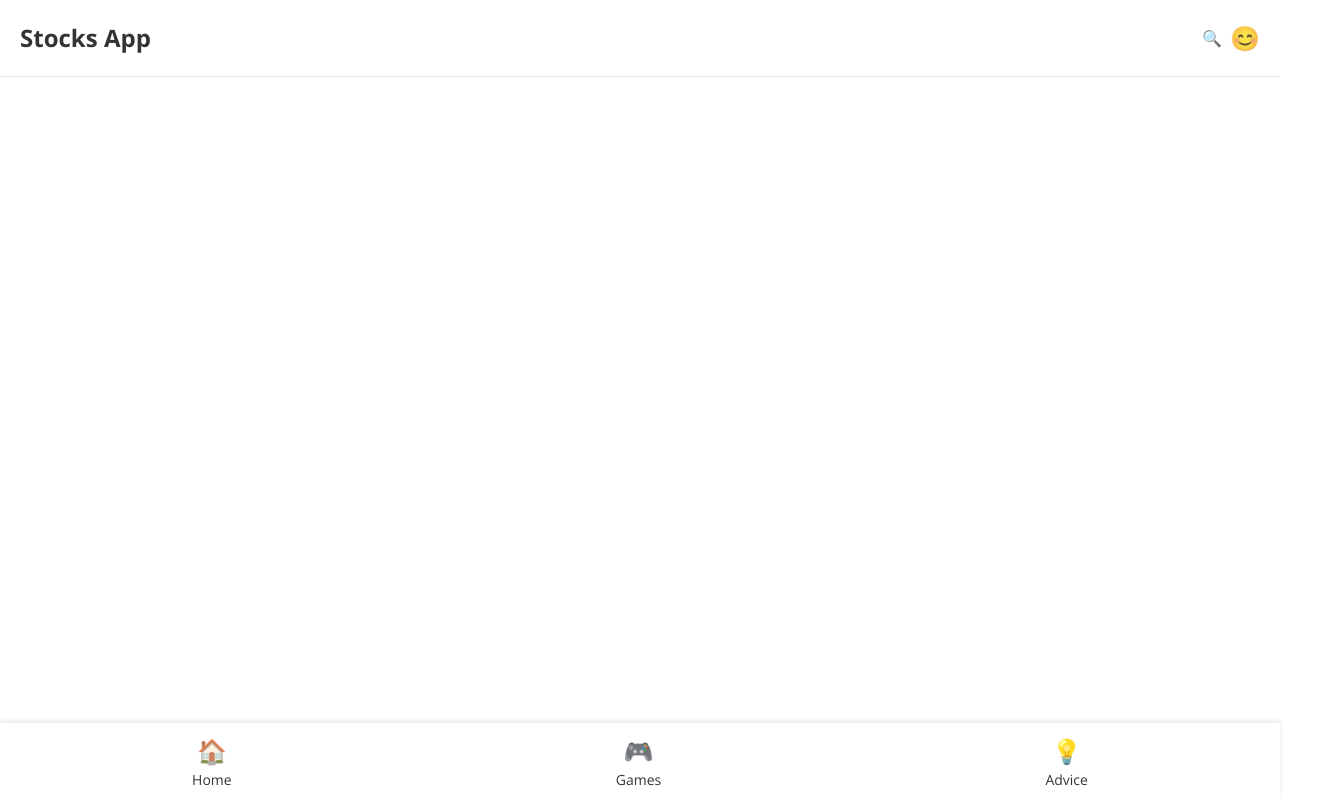
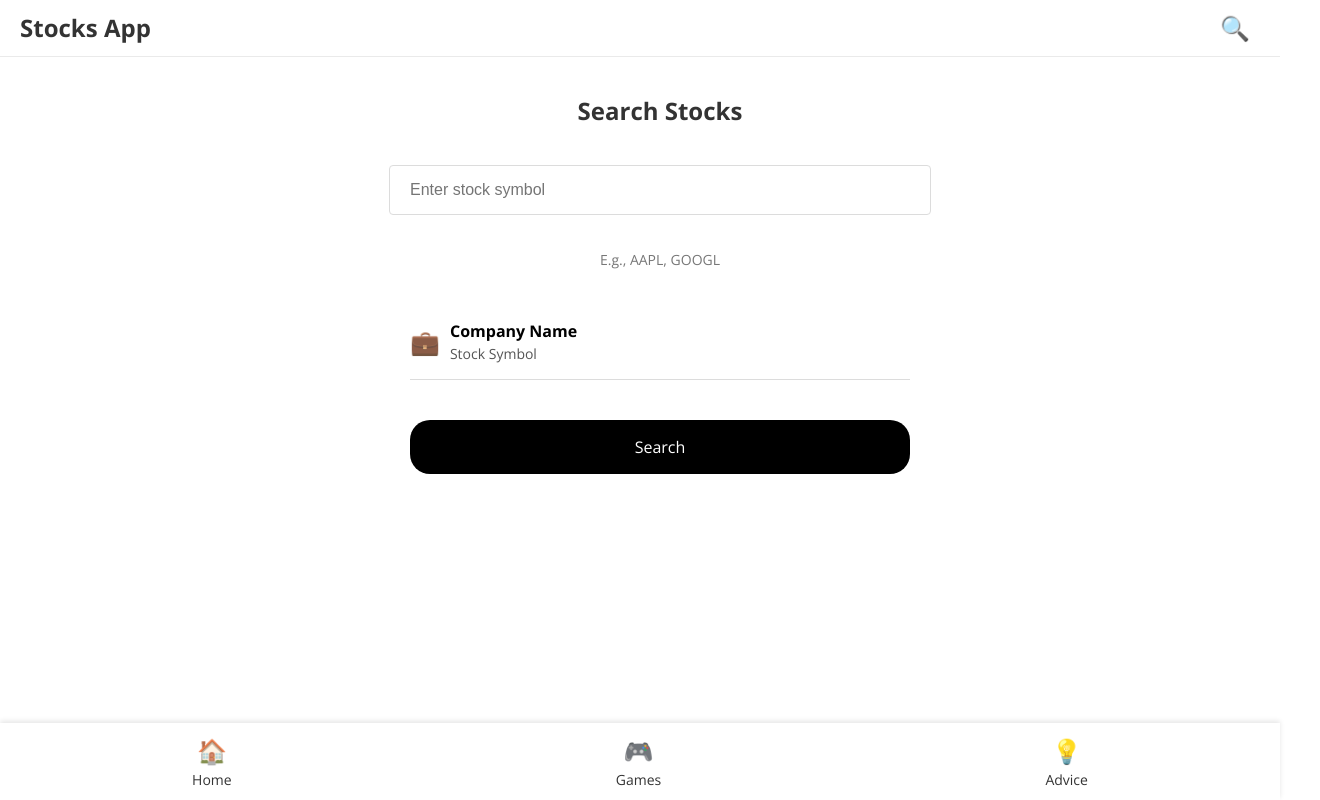
Before and after one commit to alexechoi/hack-kosice-24, a React (Vite) app: page /search in a window 1280 px wide. Shown: the whole page, 1320 px wide, since content can reach past the window. Built offline with nearby package versions, Linux system fonts and the light colour scheme.

Commit message:
Added search page

```diff
--- a/src/App.tsx
+++ b/src/App.tsx
@@ -4,6 +4,7 @@ import { Navbar } from "./components/Navbar/Navbar";
 import { Tabbar } from "./components/Tabbar/Tabbar";
 import HomePage from './pages/HomePage/HomePage';
 import TipsPage from './pages/TipsPage/TipsPage';
+import SearchPage from './pages/SearchPage/SearchPage';
 
 function App() {
     return (
@@ -13,6 +14,7 @@ function App() {
                 <Routes>
                     <Route path="/" element={<HomePage />} />
                     <Route path="/tips" element={<TipsPage />} />
+                    <Route path="/search" element={<SearchPage />} />
                 </Routes>
                 <Tabbar />
             </main>
--- a/src/components/Navbar/Navbar.tsx
+++ b/src/components/Navbar/Navbar.tsx
@@ -1,11 +1,13 @@
 import React from 'react';
+import { useNavigate } from 'react-router-dom';
 import './navbar.css';
-import { Button } from '../Common/Button/Button';
+import { Link } from 'react-router-dom';
 
 export const Navbar = () => {
+    let navigate = useNavigate();
+
     const handleSearchClick = () => {
-        // Placeholder function to simulate navigating to a search page
-        console.log('Navigate to the search page.');
+        navigate('/search');
     };
 
     return (
@@ -13,8 +15,7 @@ export const Navbar = () => {
             <div className="navbar-container">
                 <h1 className="navbar-title">Stocks App</h1>
                 <div className="navbar-icons">
-                    <Button className="icon-button" label="🔍" onClick={handleSearchClick} />
-                    <span className="emoji">😊</span>
+                    <Link to="/search" className="icon-button">🔍</Link>
                 </div>
             </div>
         </nav>
--- a/src/components/Navbar/navbar.css
+++ b/src/components/Navbar/navbar.css
@@ -27,6 +27,7 @@
     margin: 0 10px;
     cursor: pointer;
     font-size: 24px;
+    text-decoration: none;
 }
 
 .emoji {
--- /dev/null
+++ b/src/pages/SearchPage/SearchPage.css
@@ -0,0 +1,80 @@
+.search-container {
+    padding: 20px;
+    display: flex;
+    flex-direction: column;
+    align-items: center;
+    width: 100%; /* Make sure the container takes the full width */
+  }
+
+  .search-title {
+    font-size: 24px;
+    font-weight: bold;
+    text-align: center; /* Align title text to center if needed */
+    width: 100%;
+  }
+
+  .search-input {
+    width: calc(100% - 40px); /* Adjust width to padding of the container */
+    max-width: 500px; /* You can adjust this value based on your design */
+    padding: 15px 20px; /* Increased padding for a taller input field */
+    margin: 20px 0;
+    border: 1px solid #dcdcdc;
+    border-radius: 4px;
+    font-size: 16px;
+  }
+
+  .search-example {
+    font-size: 14px;
+    color: #777;
+    text-align: center; /* Align example text to center */
+    width: 100%;
+  }
+
+  .search-result {
+    width: calc(100% - 40px); /* Adjust width to padding of the container */
+    max-width: 500px; /* Adjust to match the search input field */
+    border-bottom: 1px solid #dcdcdc;
+    display: flex;
+    align-items: center;
+    padding: 15px 0; /* Increased padding for a taller result field */
+    margin: 20px 0;
+  }
+
+  .search-icon {
+    font-size: 24px;
+    margin-right: 10px;
+  }
+
+  .search-info {
+    flex-grow: 1;
+  }
+
+  .search-company-name {
+    font-size: 16px;
+    margin: 0;
+    font-weight: bold;
+    color: black;
+  }
+
+  .search-stock-symbol {
+    font-size: 14px;
+    margin: 0;
+    color: #555;
+  }
+
+  .search-button {
+    width: 100%; /* Full width button */
+    max-width: 500px; /* Adjust to match the search input field */
+    padding: 15px 0; /* Increased padding for a taller button */
+    font-size: 16px;
+    color: white;
+    background-color: black;
+    border: none;
+    border-radius: 20px;
+    cursor: pointer;
+    margin-top: 20px; /* Add margin to the top of the button */
+  }
+
+  .search-button:hover {
+    background-color: #333;
+  }
--- /dev/null
+++ b/src/pages/SearchPage/SearchPage.tsx
@@ -0,0 +1,35 @@
+import React, { useState } from 'react';
+import './SearchPage.css';
+
+function SearchPage() {
+  const [searchTerm, setSearchTerm] = useState('');
+
+  const handleSearch = () => {
+    // Placeholder for search functionality
+    console.log('Search for:', searchTerm);
+  };
+
+  return (
+    <div className="search-container">
+      <h1 className="search-title">Search Stocks</h1>
+      <input
+        type="text"
+        className="search-input"
+        placeholder="Enter stock symbol"
+        value={searchTerm}
+        onChange={(e) => setSearchTerm(e.target.value)}
+      />
+      <p className="search-example">E.g., AAPL, GOOGL</p>
+      <div className="search-result">
+        <span className="search-icon">💼</span>
+        <div className="search-info">
+          <h2 className="search-company-name">Company Name</h2>
+          <p className="search-stock-symbol">Stock Symbol</p>
+        </div>
+      </div>
+      <button className="search-button" onClick={handleSearch}>Search</button>
+    </div>
+  );
+}
+
+export default SearchPage;
```
